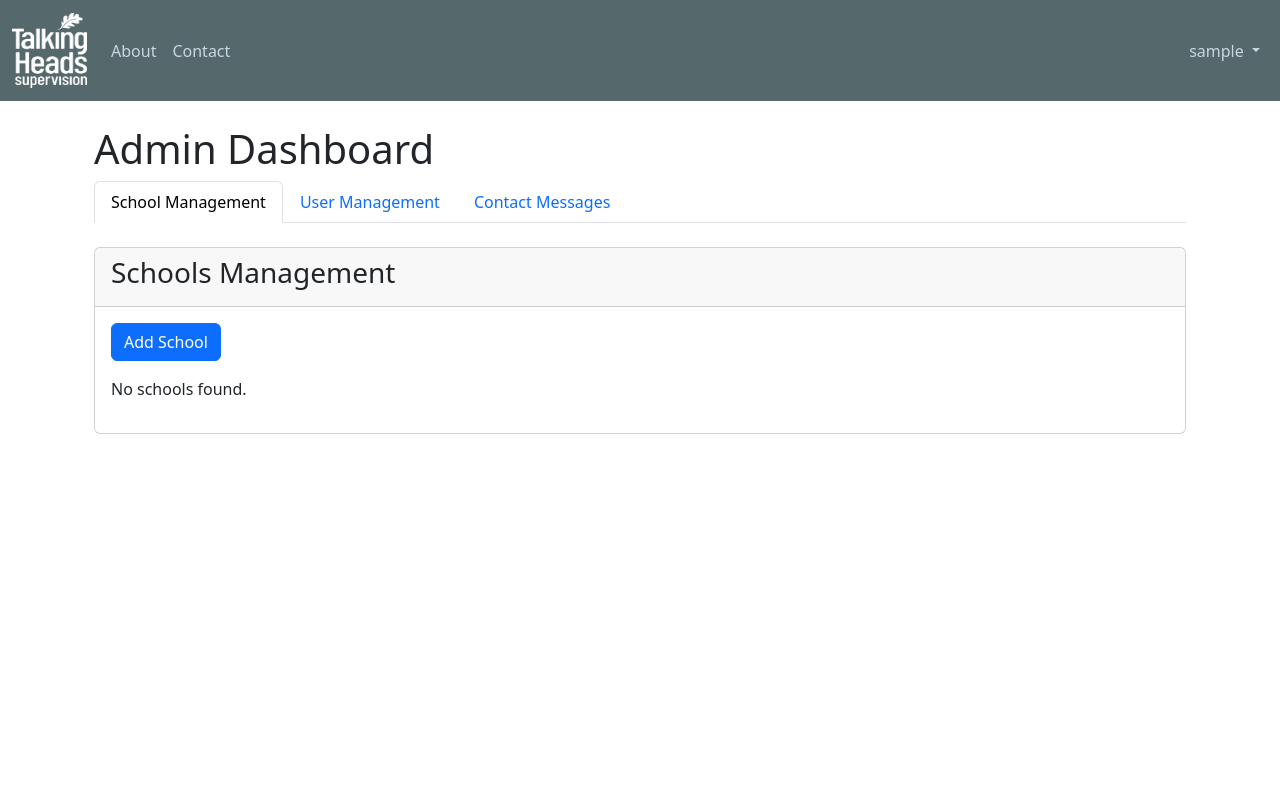
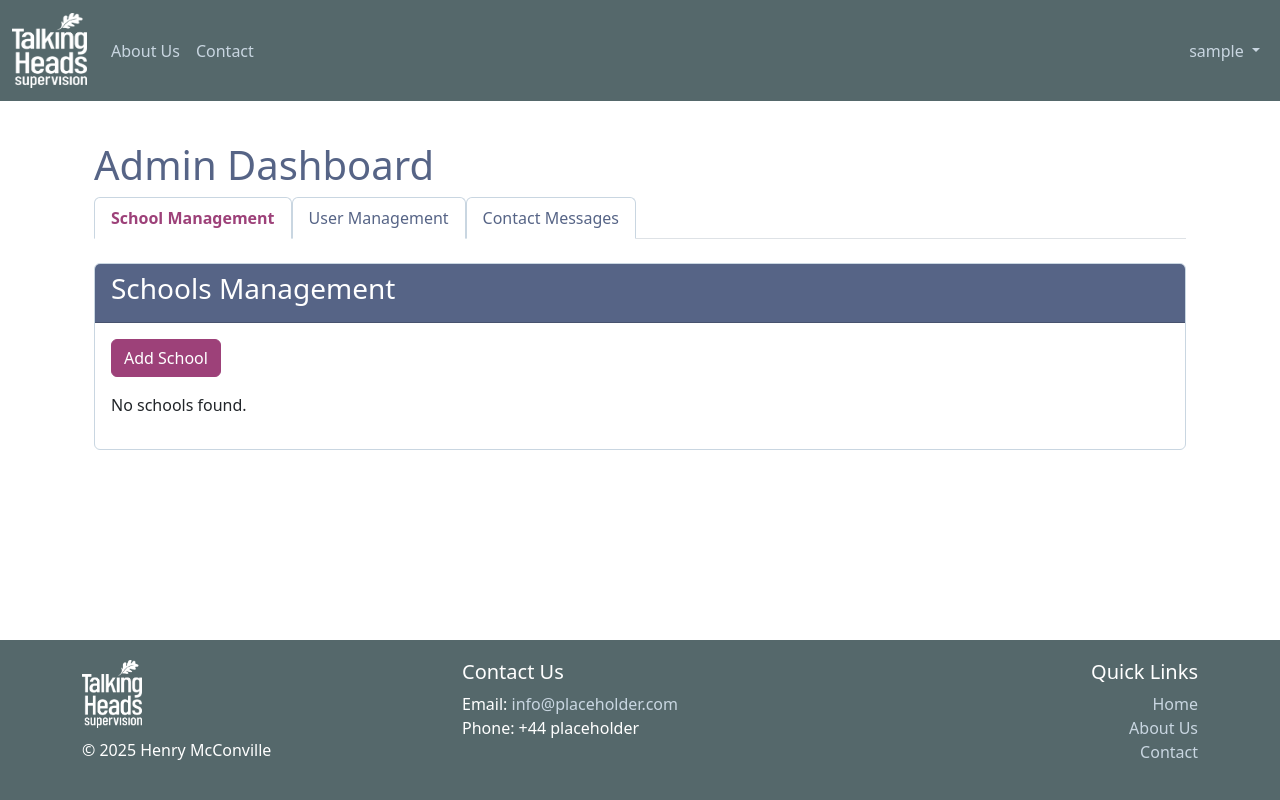
Before and after one commit to Squidnugi/Web-Dev-Site, a Flask app: page /admindashboard in a window 1280 px wide. Run offline with Flask 3, Linux system fonts and the light colour scheme; the visitor is signed in with stand-in values (Sample User, id 1); data that the repository does not hold is empty.

Commit message:
pretty sure final version

```diff
--- a/app.py
+++ b/app.py
@@ -1,7 +1,7 @@
 from flask import Flask
 from controller import Controller
 
-
+# This function creates the Flask app
 def create_app():
     app = Flask(__name__)
 
--- a/run.py
+++ b/run.py
@@ -2,5 +2,6 @@ from app import create_app
 
 app = create_app()
 
+# Run the app
 if __name__ == '__main__':
     app.run(debug=True)
--- a/static/css/styles.css
+++ b/static/css/styles.css
@@ -1,3 +1,4 @@
+/* Main Navbar */
 .navbar-custom {
     background-color: #55686b;
 }
@@ -7,10 +8,170 @@
 }
 
 .navbar-custom .nav-link:hover {
-    color: #c9d6e1;
+    color: #ffffff;
 }
 
 .logo-img {
     width: 75px;
     height: 75px;
 }
+
+/* New colour scheme additions */
+body {
+    background-color: #ffffff;
+    color: #566486;
+}
+
+/* Primary buttons */
+.btn-primary {
+    background-color: #9d4179;
+    border-color: #9d4179;
+    color: #ffffff;
+}
+
+.btn-primary:hover {
+    background-color: #8a3868;
+    border-color: #8a3868;
+}
+
+/* Secondary buttons */
+.btn-secondary {
+    background-color: #766e5f;
+    border-color: #766e5f;
+    color: #ffffff;
+}
+
+.btn-secondary:hover {
+    background-color: #655e51;
+    border-color: #655e51;
+}
+
+/* Success elements and buttons */
+.btn-success, .alert-success {
+    background-color: #bcd2b2;
+    border-color: #bcd2b2;
+    color: #566486;
+}
+
+.btn-success:hover {
+    background-color: #a8c1a0;
+    border-color: #a8c1a0;
+    color: #566486;
+}
+
+/* Warning elements */
+.btn-warning, .alert-warning {
+    background-color: #bca940;
+    border-color: #bca940;
+    color: #ffffff;
+}
+
+.btn-warning:hover {
+    background-color: #a89638;
+    border-color: #a89638;
+}
+
+/* Cards and containers */
+.card, .container-highlight {
+    border-color: #c9d6e1;
+}
+
+.card-header {
+    background-color: #566486;
+    color: #ffffff;
+}
+
+/* Table styling */
+.table-header, thead {
+    background-color: #55686b;
+    color: #ffffff;
+}
+
+/* Form input focus */
+.form-control:focus {
+    border-color: #9d4179;
+    box-shadow: 0 0 0 0.25rem rgba(157, 65, 121, 0.25);
+}
+
+/* Accent elements */
+.accent-element {
+    background-color: #bca940;
+    color: #ffffff;
+}
+
+/* Button group styling */
+.btn-group .btn-outline-primary,
+.btn-group .btn.btn-outline-primary {
+    color: #566486;
+    border-color: #566486;
+    background-color: transparent;
+}
+
+.btn-group .btn-outline-primary:hover,
+.btn-group .btn.btn-outline-primary:hover {
+    background-color: #566486;
+    color: #ffffff;
+}
+
+.btn-group .btn-outline-primary.active,
+.btn-group .btn.btn-outline-primary.active {
+    background-color: #566486;
+    border-color: #566486;
+    color: #ffffff;
+}
+
+/* Nav tabs styling for admin dashboard */
+#adminTabs .nav-item .nav-link {
+    color: #566486;
+    border-color: #c9d6e1 #c9d6e1 #fff;
+}
+
+#adminTabs .nav-item .nav-link:hover {
+    color: #9d4179;
+    border-color: #c9d6e1 #c9d6e1 #fff;
+}
+
+#adminTabs .nav-item .nav-link.active {
+    color: #9d4179;
+    background-color: #ffffff;
+    border-color: #c9d6e1 #c9d6e1 #fff;
+    font-weight: bold;
+}
+
+/* Footer styling */
+html {
+  height: 100%;
+}
+
+body {
+  min-height: 100%;
+  display: flex;
+  flex-direction: column;
+}
+
+.container {
+  flex: 1 0 auto;
+}
+
+.footer {
+  flex-shrink: 0;
+  background-color: #55686b;
+  color: #ffffff;
+  padding: 20px 0;
+  margin-top: 30px;
+}
+
+.footer a {
+  color: #c9d6e1;
+  text-decoration: none;
+}
+
+.footer a:hover {
+  color: #ffffff;
+  text-decoration: underline;
+}
+
+.footer-logo {
+  max-width: 60px;
+  margin-bottom: 10px;
+}
--- a/templates/base.html
+++ b/templates/base.html
@@ -11,6 +11,7 @@
     <script src="{{ url_for('static', filename='index.js') }}"></script>
 </head>
 <body>
+    <!-- Navbar -->
     <nav class="navbar navbar-expand-lg navbar-custom">
         <div class="container-fluid">
             <a class="navbar-brand" href="{{ url_for('main.home') }}">
@@ -21,7 +22,7 @@
             <div class="collapse navbar-collapse" id="navbarNav">
                 <ul class="navbar-nav me-auto">
                     <li class="nav-item">
-                        <a class="nav-link" href="{{ url_for('main.about') }}">About</a>
+                        <a class="nav-link" href="{{ url_for('main.about') }}">About Us</a>
                     </li>
                     <li class="nav-item">
                         <a class="nav-link" href="{{ url_for('main.contact') }}">Contact</a>
@@ -38,8 +39,6 @@
                                     <li><a class="dropdown-item" href="{{ url_for('main.admindashboard') }}">Dashboard</a></li>
                                     <li><hr class="dropdown-divider"></li>
                                 {% endif %}
-                                <li><a class="dropdown-item" href="{{ url_for('main.profile') }}">Profile</a></li>
-                                <li><hr class="dropdown-divider"></li>
                                 <li><a class="dropdown-item" href="{{ url_for('main.sessions') }}">Sessions</a></li>
                                 <li><hr class="dropdown-divider"></li>
                                 <li><a class="dropdown-item" href="{{ url_for('main.logout') }}">Sign Out</a></li>
@@ -57,6 +56,7 @@
             </div>
         </div>
     </nav>
+    <!-- Flash Messages -->
     <div class="container mt-3">
         {% with messages = get_flashed_messages(with_categories=True) %}
             {% if messages %}
@@ -70,5 +70,29 @@
         {% endwith %}
         {% block content %}{% endblock %}
     </div>
+    <!-- Footer -->
+    <footer class="footer mt-auto">
+        <div class="container">
+            <div class="row">
+                <div class="col-md-4 mb-3 mb-md-0">
+                    <img src="{{ url_for('static', filename='images/Talking Heads logo - white.png') }}" alt="Logo" class="footer-logo">
+                    <p>&copy; 2025 Henry McConville</p>
+                </div>
+                <div class="col-md-4 mb-3 mb-md-0">
+                    <h5>Contact Us</h5>
+                    <p>Email: <a href="">info@placeholder.com</a><br>
+                    Phone: +44 placeholder</p>
+                </div>
+                <div class="col-md-4 text-md-end">
+                    <h5>Quick Links</h5>
+                    <ul class="list-unstyled">
+                        <li><a href="{{ url_for('main.home') }}">Home</a></li>
+                        <li><a href="{{ url_for('main.about') }}">About Us</a></li>
+                        <li><a href="{{ url_for('main.contact') }}">Contact</a></li>
+                    </ul>
+                </div>
+            </div>
+        </div>
+    </footer>
 </body>
 </html>
--- a/templates/contact.html
+++ b/templates/contact.html
@@ -3,6 +3,7 @@
 {% block title %}Contact Us{% endblock %}
 
 {% block content %}
+    <!-- Contact form -->
     <div class="container mt-5">
         <h2>Contact Us</h2>
         <form method="post">
--- a/templates/sessions.html
+++ b/templates/sessions.html
@@ -61,7 +61,7 @@
         {% endif %}
     </div>
 
-    <!-- Include the session form modal -->
+<!-- Include the session form modal -->
 {% include 'session_form.html' with context %}
 <script>
     // Add this at the beginning of your script block in sessions.html
--- a/view.py
+++ b/view.py
@@ -1,5 +1,6 @@
 from flask import render_template
 
+# This class is responsible for rendering the HTML templates
 class View:
     @staticmethod
     def render_home():
@@ -8,10 +9,6 @@ class View:
     @staticmethod
     def render_about():
         return render_template('about.html')
-
-    @staticmethod
-    def render_user(user):
-        return render_template('user.html', user=user)
 
     @staticmethod
     def render_login():
@@ -55,9 +52,6 @@ class View:
     def render_contact():
         return render_template('contact.html')
 
-    @staticmethod
-    def render_profile():
-        return render_template('profile.html')
 
     @staticmethod
     def render_admindashboard(users=None, contacts=None, schools=None):
```
Also changed, not shown: controller.py (+26 -56 lines), model.py (+63 -53 lines), static/index.js (+4 -3 lines), templates/about.html (+18 -2 lines), templates/home.html (+23 -1 lines), templates/profile.html (deleted, +0 -7 lines), templates/user.html (deleted, +0 -10 lines).
